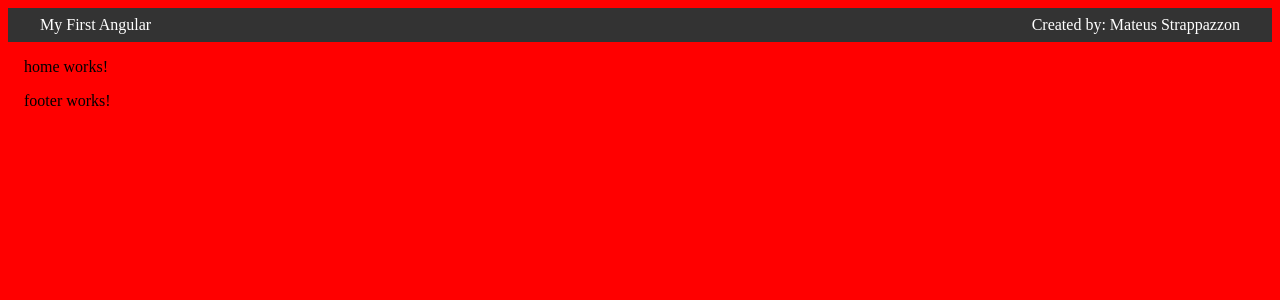
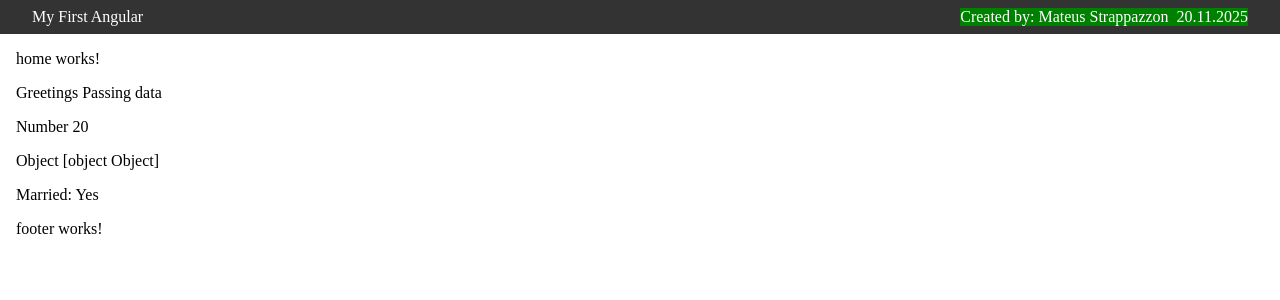
Before and after one commit to m-stpz/angular, an Angular app in the folder angular-app/: page / in a window 1280 px wide. Shown: the top 300 px of the page. Built offline with nearby package versions, Linux system fonts and the light colour scheme.

Commit message:
passing data

```diff
--- /dev/null
+++ b/angular-app/src/app/components/greeting/greeting.component.html
@@ -0,0 +1,6 @@
+<div class="">
+  <p>Greetings {{ message() }}</p>
+  <p>Number {{ number() }}</p>
+  <p>Object {{ object() }}</p>
+  <p>Married: {{ isMarried() ? "Yes" : "No" }}</p>
+</div>
--- /dev/null
+++ b/angular-app/src/app/components/greeting/greeting.component.ts
@@ -0,0 +1,15 @@
+import { Component, input } from '@angular/core';
+
+@Component({
+  selector: 'app-greeting',
+  imports: [],
+  templateUrl: './greeting.component.html',
+  styleUrl: './greeting.component.scss',
+})
+export class GreetingComponent {
+  // I'm passing the information from the parent, but the child needs to accept it
+  message = input('Default message'); // receive smth from outside
+  number = input();
+  object = input();
+  isMarried = input();
+}
--- a/angular-app/src/app/components/header/header.component.html
+++ b/angular-app/src/app/components/header/header.component.html
@@ -1,6 +1,10 @@
 <header>
   <nav>
     <div>{{ title() }}</div>
-    <div>Created by: {{ author() }}</div>
+    <div class="author-date">
+      <div class="">Created by: {{ author() }}</div>
+
+      <div class="">{{ date }}</div>
+    </div>
   </nav>
 </header>
--- a/angular-app/src/app/components/header/header.component.scss
+++ b/angular-app/src/app/components/header/header.component.scss
@@ -7,3 +7,9 @@ nav {
   align-items: center;
   justify-content: space-between;
 }
+
+.author-date {
+  display: flex;
+  background-color: green;
+  gap: 0.5rem;
+}
--- a/angular-app/src/app/components/header/header.component.ts
+++ b/angular-app/src/app/components/header/header.component.ts
@@ -7,6 +7,10 @@ import { Component, signal } from '@angular/core';
   styleUrl: './header.component.scss',
 })
 export class HeaderComponent {
+  // using signals
   title = signal('My First Angular');
   author = signal('Mateus Strappazzon');
+
+  // without signals (traditional way)
+  date = '20.11.2025';
 }
--- a/angular-app/src/app/home/home.component.html
+++ b/angular-app/src/app/home/home.component.html
@@ -1 +1,7 @@
 <p>home works!</p>
+<app-greeting
+  [message]="'Passing data'"
+  [number]="20"
+  [isMarried]="true"
+  [object]="{ age: 29 }"
+/>
--- a/angular-app/src/app/home/home.component.ts
+++ b/angular-app/src/app/home/home.component.ts
@@ -1,11 +1,16 @@
-import { Component } from '@angular/core';
+import { Component, signal } from '@angular/core';
+import { GreetingComponent } from '../components/greeting/greeting.component';
 
 @Component({
   selector: 'app-home',
-  imports: [],
+  imports: [GreetingComponent],
   templateUrl: './home.component.html',
-  styleUrl: './home.component.scss'
+  styleUrl: './home.component.scss',
 })
 export class HomeComponent {
-
+  // this will be passed from parent to child (home -> greeting)
+  message = signal('Hello world!');
+  number = signal(10);
+  object = signal({ name: 'Mateus', lastName: 'Strappazzon' });
+  isMarried = signal(true);
 }
--- a/angular-app/src/styles.scss
+++ b/angular-app/src/styles.scss
@@ -2,5 +2,6 @@
 
 html,
 body {
-  background-color: red;
+  padding: 0;
+  margin: 0;
 }
```
Also changed, not shown: angular-app/src/app/components/greeting/greeting.component.scss (added), 2 other files (tests, documents, lock files or other folders).
